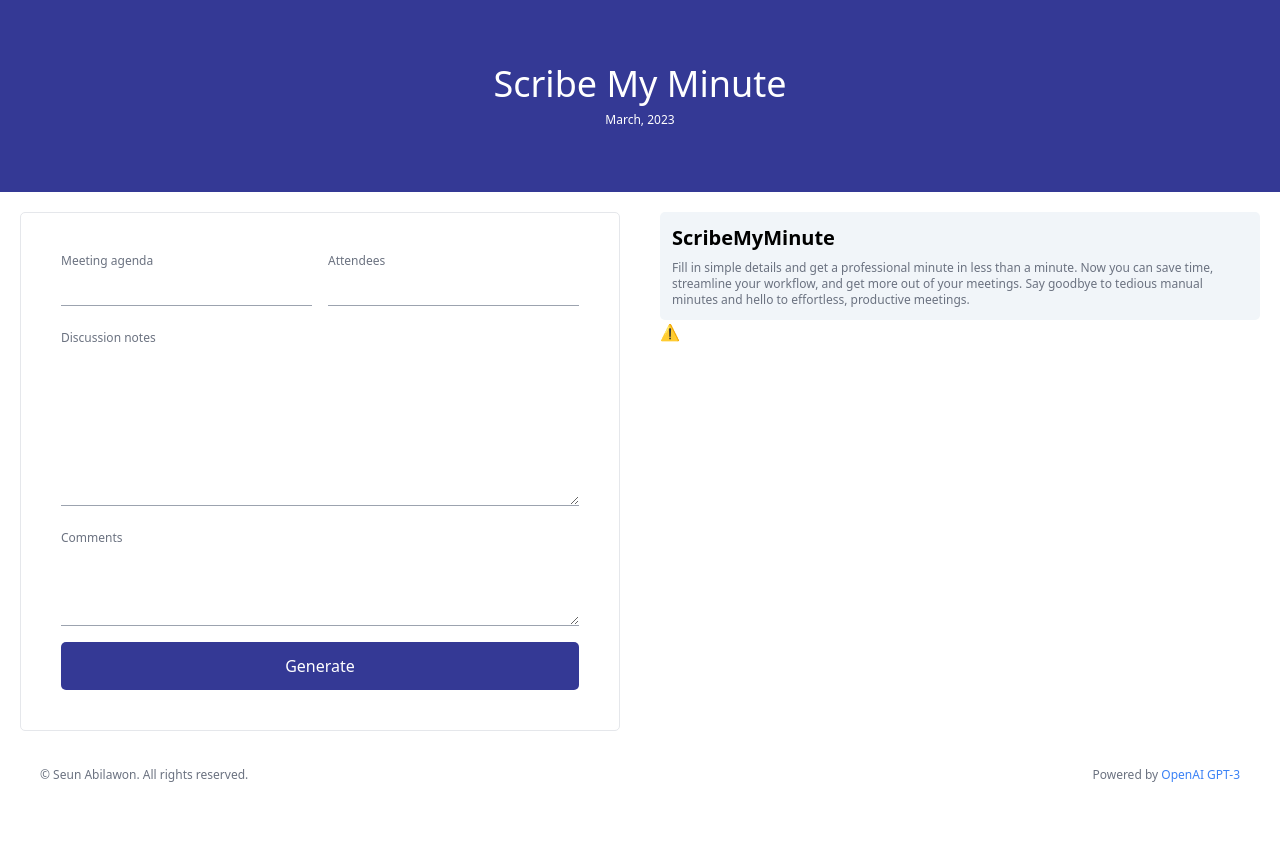
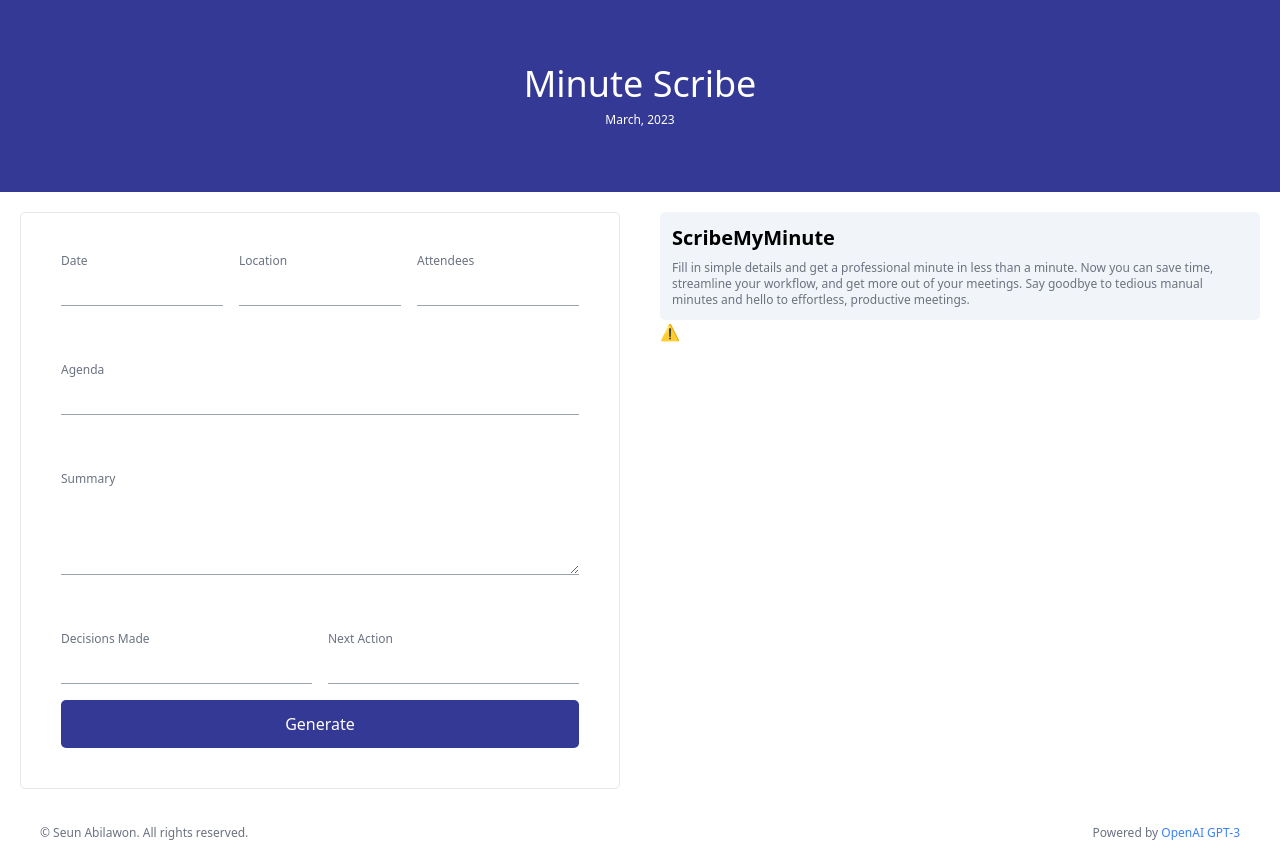
Before and after one commit to seunthegreat/scribeMyMinute, a React (Vite) app: page / in a window 1280 px wide. Before the commit the page ends 800 px from the top, so only its background shows below. Built offline with nearby package versions, Linux system fonts and the light colour scheme; no server answers.

Commit message:
added date-picker package

```diff
--- a/package.json
+++ b/package.json
@@ -11,6 +11,7 @@
   "dependencies": {
     "@lottiefiles/react-lottie-player": "^3.5.2",
     "react": "^18.2.0",
+    "react-date-picker": "^9.2.0",
     "react-dom": "^18.2.0",
     "react-icons": "^4.7.1"
   },
--- a/src/component/Form.tsx
+++ b/src/component/Form.tsx
@@ -7,24 +7,29 @@ const Form: React.FC = (): JSX.Element => {
   const { generateMinute } = minute;
 
   return (
-    <div className="p-10 border m-5 rounded-[5px] ">
-      <div className='flex flex-col justify-between'>
-        <div className='grid grid-cols-2 gap-4'>
-          <Input label={"Meeting agenda"} />
+    <div className="sm:p-10 p-5 border m-5 rounded-[5px] flex flex-col justify-between ">
+      <div className='grid gap-10'>
+        <div className='grid sm:grid-cols-3 grid-cols-1 gap-4'>
+          <Input label={"Date"} />
+          <Input label={"Location"} />
           <Input label={"Attendees"} />
         </div>
 
-        <div className='my-2'>
-          <Input label="Discussion notes" type={'text-area'} sx={`h-40`} />
+        <div className=''>
+          <Input label={"Agenda"} />
+        </div>
+        <div className=''>
+          <Input label="Summary" type={'text-area'} sx={`h-20`} />
         </div>
 
-        <div className=''>
-          <Input label="Comments" type={'text-area'} sx="h-20" />
+        <div className='grid sm:grid-cols-2 grid-cols-1 gap-4'>
+          <Input label={"Decisions Made"} />
+          <Input label={"Next Action"} />
         </div>
-        <Button title={"Generate"}
+      </div>
+      <Button title={"Generate"}
           onClick={generateMinute}
         />
-      </div>
     </div>
   );
 };
--- a/src/component/Input.tsx
+++ b/src/component/Input.tsx
@@ -31,7 +31,7 @@ const Input: React.FC<InputProps> = ({ label, value, onChange, type, sx }) => {
 
       {type === 'text-area' && (
         <div className="flex flex-col mb-4">
-          <p className={`${text.body} ${isFocused ? 'text-[#343995]' : ''}`}>{label}</p>
+          <p className={`${text.body} ${isFocused ? 'text-[#343995]' : ''} mb-2`}>{label}</p>
           <textarea
             className={`border-b-[1px] border-gray-400 py-2 outline-none focus:border-blue-500
             transition-colors ${isFocused ? 'border-[#343995] border rounded-[5px] px-2' : ''} resize-y ${sx} text-sm`}
--- a/src/context/ContextProvider.tsx
+++ b/src/context/ContextProvider.tsx
@@ -5,6 +5,7 @@ export interface Props {
   children: React.ReactNode;
 }
 
+//--Application State type definition--//
 export type State = {
   minute: {
     showMinute: boolean;
@@ -13,6 +14,17 @@ export type State = {
     appName: string;
     owner: string;
   };
+};
+
+//--Initial State of application--//
+export const initialState: State = {
+  minute: {
+    showMinute: false,
+  },
+  appInfo: {
+    appName: 'Minute Scribe',
+    owner: 'Seun Abilawon',
+  },
 };
 
 export type StateContextValue = {
@@ -27,15 +39,6 @@ export type StateContextValue = {
   };
 };
 
-export const initialState: State = {
-  minute: {
-    showMinute: false,
-  },
-  appInfo: {
-    appName: 'Scribe My Minute',
-    owner: 'Seun Abilawon',
-  },
-};
 
 export const StateContext = createContext<StateContextValue | undefined>(undefined);
 
@@ -44,8 +47,8 @@ export const StateProvider: React.FC<Props> = ({ children }) => {
 
   //-----------------------------------Minute dispatch-----------------------------------------------//
 
-  const generateMinute = (): void => dispatchMinute({ type: 'SHOW_MINUTE' });
-  const createNewMinute = (): void => dispatchMinute({type: 'HIDE_MINUTE'});
+  const generateMinute = (): void => dispatchMinute({ type: 'GENERATE_MINUTE' });
+  const createNewMinute = (): void => dispatchMinute({type: 'CREATE_NEW_MINUTE'});
 
   //-----------------------------------------Ends----------------------------------------------------//
 
--- a/src/context/Reducers/minuteReducer.tsx
+++ b/src/context/Reducers/minuteReducer.tsx
@@ -5,14 +5,14 @@ interface MinuteState {
 }
 
 interface MinuteAction {
-  type: 'SHOW_MINUTE' | 'HIDE_MINUTE';
+  type: 'GENERATE_MINUTE' | 'CREATE_NEW_MINUTE';
 }
 
 const minuteReducer: Reducer<MinuteState, MinuteAction> = (state, action) => {
   switch (action.type) {
-    case 'SHOW_MINUTE':
+    case 'GENERATE_MINUTE':
       return { ...state, showMinute: true };
-    case 'HIDE_MINUTE':
+    case 'CREATE_NEW_MINUTE':
       return { ...state, showMinute: false };
     default:
       throw new Error(`Unhandled action type: ${action.type}`);
--- a/src/pages/Demo.tsx
+++ b/src/pages/Demo.tsx
@@ -11,8 +11,6 @@ const Demo =  (): JSX.Element  => {
 
   const {owner, appName} = appInfo;
   const { showMinute, createNewMinute } = minute;
-
-  console.log(minute)
 
   return (
     <div className='flex flex-col justify-center items-center w-full'>
```
Also changed, not shown: 1 other file (tests, documents, lock files or other folders).
